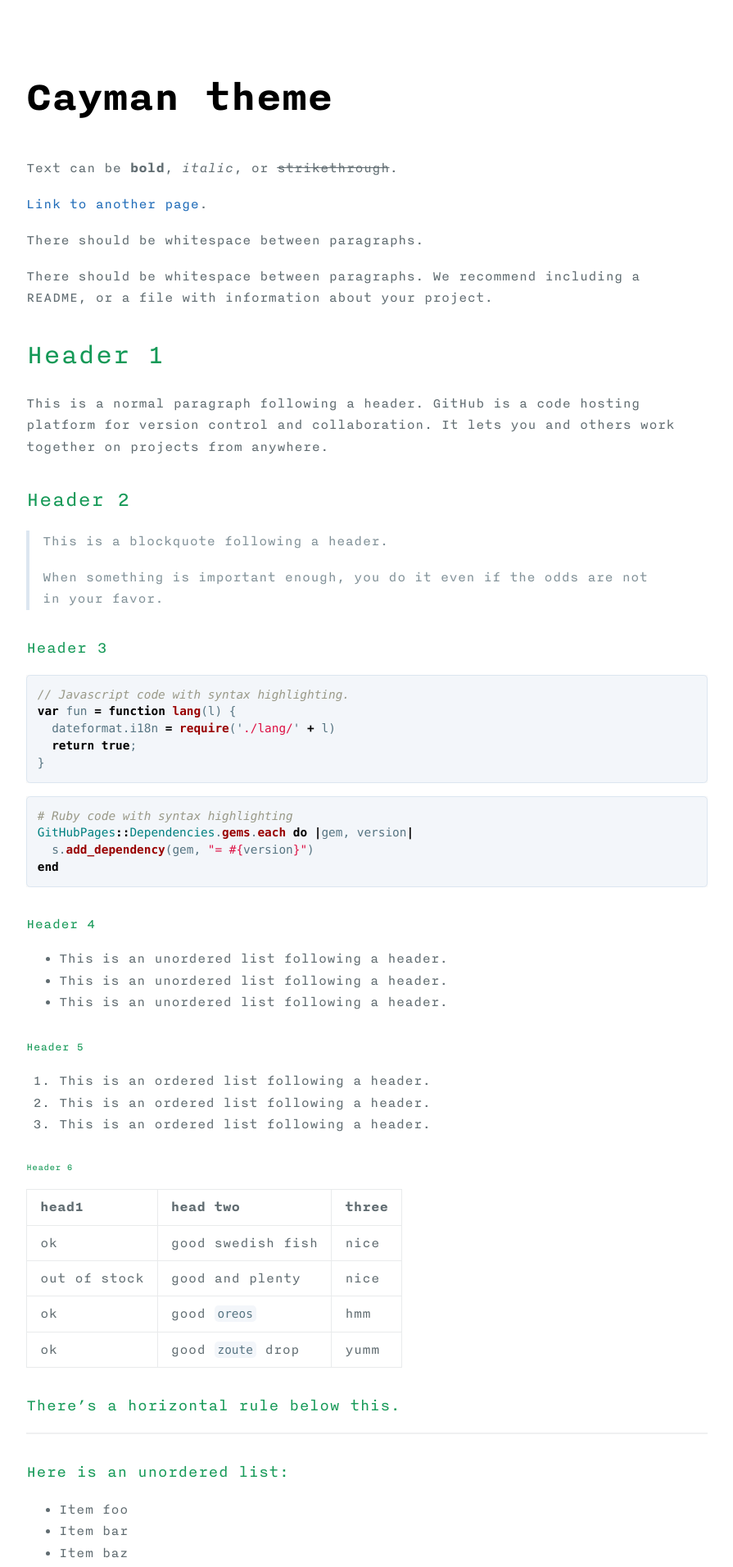
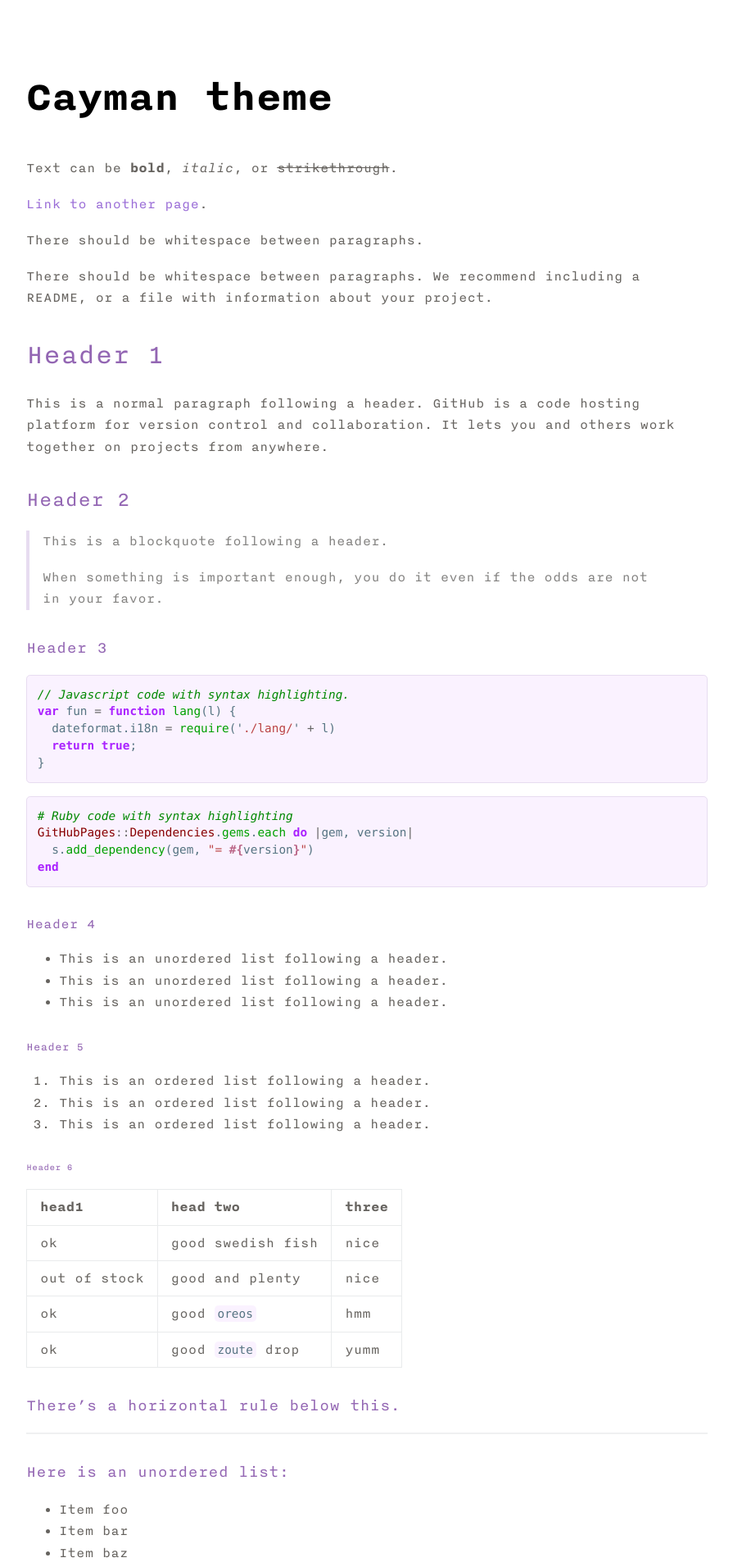
Before and after one commit to drshika/drshika.github.io, a Jekyll site: the page built from index.md, in a window 1280 px wide. Shown: the top 1911 px of the page at 82% size, without its empty margins (192-1087 px from the left). Built offline with Jekyll 4.4.1, drawn with Linux system fonts in a browser that asks for light colours.

Commit message:
make the colors better :)

```diff
--- a/_sass/rouge-github.scss
+++ b/_sass/rouge-github.scss
@@ -1,209 +1,270 @@
-.highlight table td { padding: 5px; }
-.highlight table pre { margin: 0; }
-.highlight .cm {
-  color: #999988;
-  font-style: italic;
-}
-.highlight .cp {
-  color: #999999;
-  font-weight: bold;
-}
-.highlight .c1 {
-  color: #999988;
-  font-style: italic;
-}
-.highlight .cs {
-  color: #999999;
-  font-weight: bold;
-  font-style: italic;
-}
-.highlight .c, .highlight .cd {
-  color: #999988;
-  font-style: italic;
-}
-.highlight .err {
-  color: #a61717;
-  background-color: #e3d2d2;
-}
-.highlight .gd {
-  color: #000000;
-  background-color: #ffdddd;
-}
-.highlight .ge {
-  color: #000000;
-  font-style: italic;
-}
-.highlight .gr {
-  color: #aa0000;
-}
-.highlight .gh {
-  color: #999999;
-}
-.highlight .gi {
-  color: #000000;
-  background-color: #ddffdd;
-}
-.highlight .go {
-  color: #888888;
-}
-.highlight .gp {
-  color: #555555;
-}
-.highlight .gs {
-  font-weight: bold;
-}
-.highlight .gu {
-  color: #aaaaaa;
-}
-.highlight .gt {
-  color: #aa0000;
-}
-.highlight .kc {
-  color: #000000;
-  font-weight: bold;
-}
-.highlight .kd {
-  color: #000000;
-  font-weight: bold;
-}
-.highlight .kn {
-  color: #000000;
-  font-weight: bold;
-}
-.highlight .kp {
-  color: #000000;
-  font-weight: bold;
-}
-.highlight .kr {
-  color: #000000;
-  font-weight: bold;
-}
-.highlight .kt {
-  color: #445588;
-  font-weight: bold;
-}
-.highlight .k, .highlight .kv {
-  color: #000000;
-  font-weight: bold;
-}
-.highlight .mf {
-  color: #009999;
-}
-.highlight .mh {
-  color: #009999;
-}
-.highlight .il {
-  color: #009999;
-}
-.highlight .mi {
-  color: #009999;
-}
-.highlight .mo {
-  color: #009999;
-}
-.highlight .m, .highlight .mb, .highlight .mx {
-  color: #009999;
-}
-.highlight .sb {
-  color: #d14;
-}
-.highlight .sc {
-  color: #d14;
-}
-.highlight .sd {
-  color: #d14;
-}
-.highlight .s2 {
-  color: #d14;
-}
-.highlight .se {
-  color: #d14;
-}
-.highlight .sh {
-  color: #d14;
-}
-.highlight .si {
-  color: #d14;
-}
-.highlight .sx {
-  color: #d14;
-}
-.highlight .sr {
-  color: #009926;
-}
-.highlight .s1 {
-  color: #d14;
-}
-.highlight .ss {
-  color: #990073;
-}
-.highlight .s {
-  color: #d14;
-}
-.highlight .na {
-  color: #008080;
-}
-.highlight .bp {
-  color: #999999;
-}
-.highlight .nb {
-  color: #0086B3;
-}
-.highlight .nc {
-  color: #445588;
-  font-weight: bold;
-}
-.highlight .no {
-  color: #008080;
-}
-.highlight .nd {
-  color: #3c5d5d;
-  font-weight: bold;
-}
-.highlight .ni {
-  color: #800080;
-}
-.highlight .ne {
-  color: #990000;
-  font-weight: bold;
-}
-.highlight .nf {
-  color: #990000;
-  font-weight: bold;
-}
-.highlight .nl {
-  color: #990000;
-  font-weight: bold;
-}
-.highlight .nn {
-  color: #555555;
-}
-.highlight .nt {
-  color: #000080;
-}
-.highlight .vc {
-  color: #008080;
-}
-.highlight .vg {
-  color: #008080;
-}
-.highlight .vi {
-  color: #008080;
-}
-.highlight .nv {
-  color: #008080;
-}
-.highlight .ow {
-  color: #000000;
-  font-weight: bold;
-}
-.highlight .o {
-  color: #000000;
-  font-weight: bold;
-}
-.highlight .w {
-  color: #bbbbbb;
-}
-.highlight {
-  background-color: #f8f8f8;
-}
+// .highlight table td { padding: 5px; }
+// .highlight table pre { margin: 0; }
+// .highlight .cm {
+//   color: #999988;
+//   font-style: italic;
+// }
+// .highlight .cp {
+//   color: #999999;
+//   font-weight: bold;
+// }
+// .highlight .c1 {
+//   color: #999988;
+//   font-style: italic;
+// }
+// .highlight .cs {
+//   color: #999999;
+//   font-weight: bold;
+//   font-style: italic;
+// }
+// .highlight .c, .highlight .cd {
+//   color: #999988;
+//   font-style: italic;
+// }
+// .highlight .err {
+//   color: #a61717;
+//   background-color: #e3d2d2;
+// }
+// .highlight .gd {
+//   color: #000000;
+//   background-color: #ffdddd;
+// }
+// .highlight .ge {
+//   color: #000000;
+//   font-style: italic;
+// }
+// .highlight .gr {
+//   color: #aa0000;
+// }
+// .highlight .gh {
+//   color: #999999;
+// }
+// .highlight .gi {
+//   color: #000000;
+//   background-color: #ddffdd;
+// }
+// .highlight .go {
+//   color: #888888;
+// }
+// .highlight .gp {
+//   color: #555555;
+// }
+// .highlight .gs {
+//   font-weight: bold;
+// }
+// .highlight .gu {
+//   color: #aaaaaa;
+// }
+// .highlight .gt {
+//   color: #aa0000;
+// }
+// .highlight .kc {
+//   color: #000000;
+//   font-weight: bold;
+// }
+// .highlight .kd {
+//   color: #000000;
+//   font-weight: bold;
+// }
+// .highlight .kn {
+//   color: #000000;
+//   font-weight: bold;
+// }
+// .highlight .kp {
+//   color: #000000;
+//   font-weight: bold;
+// }
+// .highlight .kr {
+//   color: #000000;
+//   font-weight: bold;
+// }
+// .highlight .kt {
+//   color: #445588;
+//   font-weight: bold;
+// }
+// .highlight .k, .highlight .kv {
+//   color: #000000;
+//   font-weight: bold;
+// }
+// .highlight .mf {
+//   color: #009999;
+// }
+// .highlight .mh {
+//   color: #009999;
+// }
+// .highlight .il {
+//   color: #009999;
+// }
+// .highlight .mi {
+//   color: #009999;
+// }
+// .highlight .mo {
+//   color: #009999;
+// }
+// .highlight .m, .highlight .mb, .highlight .mx {
+//   color: #009999;
+// }
+// .highlight .sb {
+//   color: #d14;
+// }
+// .highlight .sc {
+//   color: #d14;
+// }
+// .highlight .sd {
+//   color: #d14;
+// }
+// .highlight .s2 {
+//   color: #d14;
+// }
+// .highlight .se {
+//   color: #d14;
+// }
+// .highlight .sh {
+//   color: #d14;
+// }
+// .highlight .si {
+//   color: #d14;
+// }
+// .highlight .sx {
+//   color: #d14;
+// }
+// .highlight .sr {
+//   color: #009926;
+// }
+// .highlight .s1 {
+//   color: #d14;
+// }
+// .highlight .ss {
+//   color: #990073;
+// }
+// .highlight .s {
+//   color: #d14;
+// }
+// .highlight .na {
+//   color: #008080;
+// }
+// .highlight .bp {
+//   color: #999999;
+// }
+// .highlight .nb {
+//   color: #0086B3;
+// }
+// .highlight .nc {
+//   color: #445588;
+//   font-weight: bold;
+// }
+// .highlight .no {
+//   color: #008080;
+// }
+// .highlight .nd {
+//   color: #3c5d5d;
+//   font-weight: bold;
+// }
+// .highlight .ni {
+//   color: #800080;
+// }
+// .highlight .ne {
+//   color: #990000;
+//   font-weight: bold;
+// }
+// .highlight .nf {
+//   color: #990000;
+//   font-weight: bold;
+// }
+// .highlight .nl {
+//   color: #990000;
+//   font-weight: bold;
+// }
+// .highlight .nn {
+//   color: #555555;
+// }
+// .highlight .nt {
+//   color: #000080;
+// }
+// .highlight .vc {
+//   color: #008080;
+// }
+// .highlight .vg {
+//   color: #008080;
+// }
+// .highlight .vi {
+//   color: #008080;
+// }
+// .highlight .nv {
+//   color: #008080;
+// }
+// .highlight .ow {
+//   color: #000000;
+//   font-weight: bold;
+// }
+// .highlight .o {
+//   color: #000000;
+//   font-weight: bold;
+// }
+// .highlight .w {
+//   color: #bbbbbb;
+// }
+// .highlight {
+//   background-color: #f8f8f8;
+// }
+.highlight .hll { background-color: #ffffcc }
+.highlight .c { color: #008800; font-style: italic } /* Comment */
+.highlight .err { border: 1px solid #FF0000 } /* Error */
+.highlight .k { color: #AA22FF; font-weight: bold } /* Keyword */
+.highlight .o { color: #666666 } /* Operator */
+.highlight .cm { color: #008800; font-style: italic } /* Comment.Multiline */
+.highlight .cp { color: #008800 } /* Comment.Preproc */
+.highlight .c1 { color: #008800; font-style: italic } /* Comment.Single */
+.highlight .cs { color: #008800; font-weight: bold } /* Comment.Special */
+.highlight .gd { color: #A00000 } /* Generic.Deleted */
+.highlight .ge { font-style: italic } /* Generic.Emph */
+.highlight .gr { color: #FF0000 } /* Generic.Error */
+.highlight .gh { color: #000080; font-weight: bold } /* Generic.Heading */
+.highlight .gi { color: #00A000 } /* Generic.Inserted */
+.highlight .go { color: #808080 } /* Generic.Output */
+.highlight .gp { color: #000080; font-weight: bold } /* Generic.Prompt */
+.highlight .gs { font-weight: bold } /* Generic.Strong */
+.highlight .gu { color: #800080; font-weight: bold } /* Generic.Subheading */
+.highlight .gt { color: #0040D0 } /* Generic.Traceback */
+.highlight .kc { color: #AA22FF; font-weight: bold } /* Keyword.Constant */
+.highlight .kd { color: #AA22FF; font-weight: bold } /* Keyword.Declaration */
+.highlight .kn { color: #AA22FF; font-weight: bold } /* Keyword.Namespace */
+.highlight .kp { color: #AA22FF } /* Keyword.Pseudo */
+.highlight .kr { color: #AA22FF; font-weight: bold } /* Keyword.Reserved */
+.highlight .kt { color: #00BB00; font-weight: bold } /* Keyword.Type */
+.highlight .m { color: #666666 } /* Literal.Number */
+.highlight .s { color: #BB4444 } /* Literal.String */
+.highlight .na { color: #BB4444 } /* Name.Attribute */
+.highlight .nb { color: #AA22FF } /* Name.Builtin */
+.highlight .nc { color: #0000FF } /* Name.Class */
+.highlight .no { color: #880000 } /* Name.Constant */
+.highlight .nd { color: #AA22FF } /* Name.Decorator */
+.highlight .ni { color: #999999; font-weight: bold } /* Name.Entity */
+.highlight .ne { color: #D2413A; font-weight: bold } /* Name.Exception */
+.highlight .nf { color: #00A000 } /* Name.Function */
+.highlight .nl { color: #A0A000 } /* Name.Label */
+.highlight .nn { color: #0000FF; font-weight: bold } /* Name.Namespace */
+.highlight .nt { color: #008000; font-weight: bold } /* Name.Tag */
+.highlight .nv { color: #B8860B } /* Name.Variable */
+.highlight .ow { color: #AA22FF; font-weight: bold } /* Operator.Word */
+.highlight .w { color: #bbbbbb } /* Text.Whitespace */
+.highlight .mf { color: #666666 } /* Literal.Number.Float */
+.highlight .mh { color: #666666 } /* Literal.Number.Hex */
+.highlight .mi { color: #666666 } /* Literal.Number.Integer */
+.highlight .mo { color: #666666 } /* Literal.Number.Oct */
+.highlight .sb { color: #BB4444 } /* Literal.String.Backtick */
+.highlight .sc { color: #BB4444 } /* Literal.String.Char */
+.highlight .sd { color: #BB4444; font-style: italic } /* Literal.String.Doc */
+.highlight .s2 { color: #BB4444 } /* Literal.String.Double */
+.highlight .se { color: #BB6622; font-weight: bold } /* Literal.String.Escape */
+.highlight .sh { color: #BB4444 } /* Literal.String.Heredoc */
+.highlight .si { color: #BB6688; font-weight: bold } /* Literal.String.Interpol */
+.highlight .sx { color: #008000 } /* Literal.String.Other */
+.highlight .sr { color: #BB6688 } /* Literal.String.Regex */
+.highlight .s1 { color: #BB4444 } /* Literal.String.Single */
+.highlight .ss { color: #B8860B } /* Literal.String.Symbol */
+.highlight .bp { color: #AA22FF } /* Name.Builtin.Pseudo */
+.highlight .vc { color: #B8860B } /* Name.Variable.Class */
+.highlight .vg { color: #B8860B } /* Name.Variable.Global */
+.highlight .vi { color: #B8860B } /* Name.Variable.Instance */
+.highlight .il { color: #666666 } /* Literal.Number.Integer.Long */
--- a/_sass/variables.scss
+++ b/_sass/variables.scss
@@ -4,20 +4,20 @@ $medium-breakpoint: 42em !default;
 
 // Headers
 $header-heading-color: rgb(0, 0, 0) !default;
-$header-bg-color: #159957 !default;
-$header-bg-color-secondary: #155799 !default;
+$header-bg-color: #9366B3 !default;
+// $header-bg-color-secondary: #155799 !default;
 
 // Text
-$section-headings-color: #159957 !default;
-$body-text-color: #606c71 !default;
-$body-link-color: #1e6bb8 !default;
-$blockquote-text-color: #819198 !default;
+$section-headings-color: #9366B3 !default;
+$body-text-color: #66635F !default;
+$body-link-color: #9A6DD7 !default;
+$blockquote-text-color: #838280 !default;
 
 // Code
-$code-bg-color: #f3f6fa !default;
+$code-bg-color: #f6e8ff8c !default;
 $code-text-color: #567482 !default;
 
 // Borders
-$border-color: #dce6f0 !default;
+$border-color: #e7dcf0 !default;
 $table-border-color: #e9ebec !default;
 $hr-border-color: #eff0f1 !default;
```
